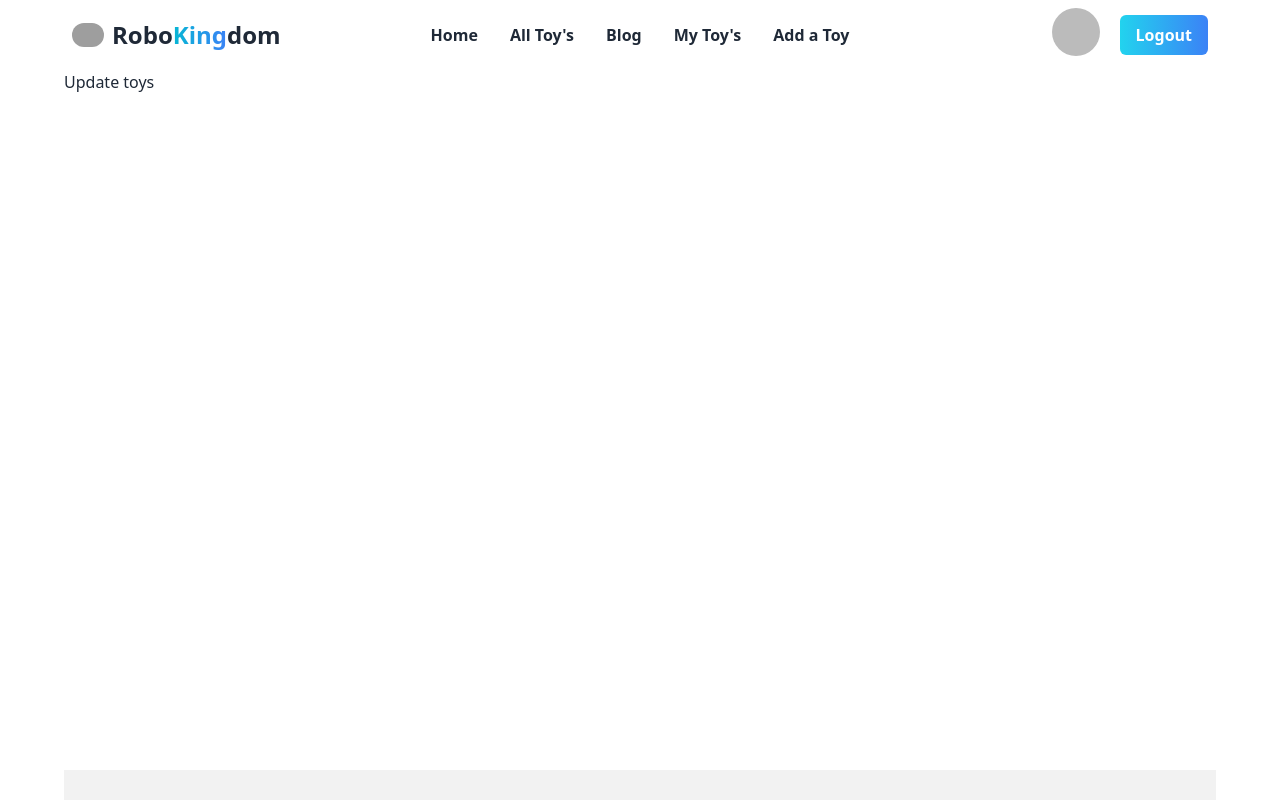
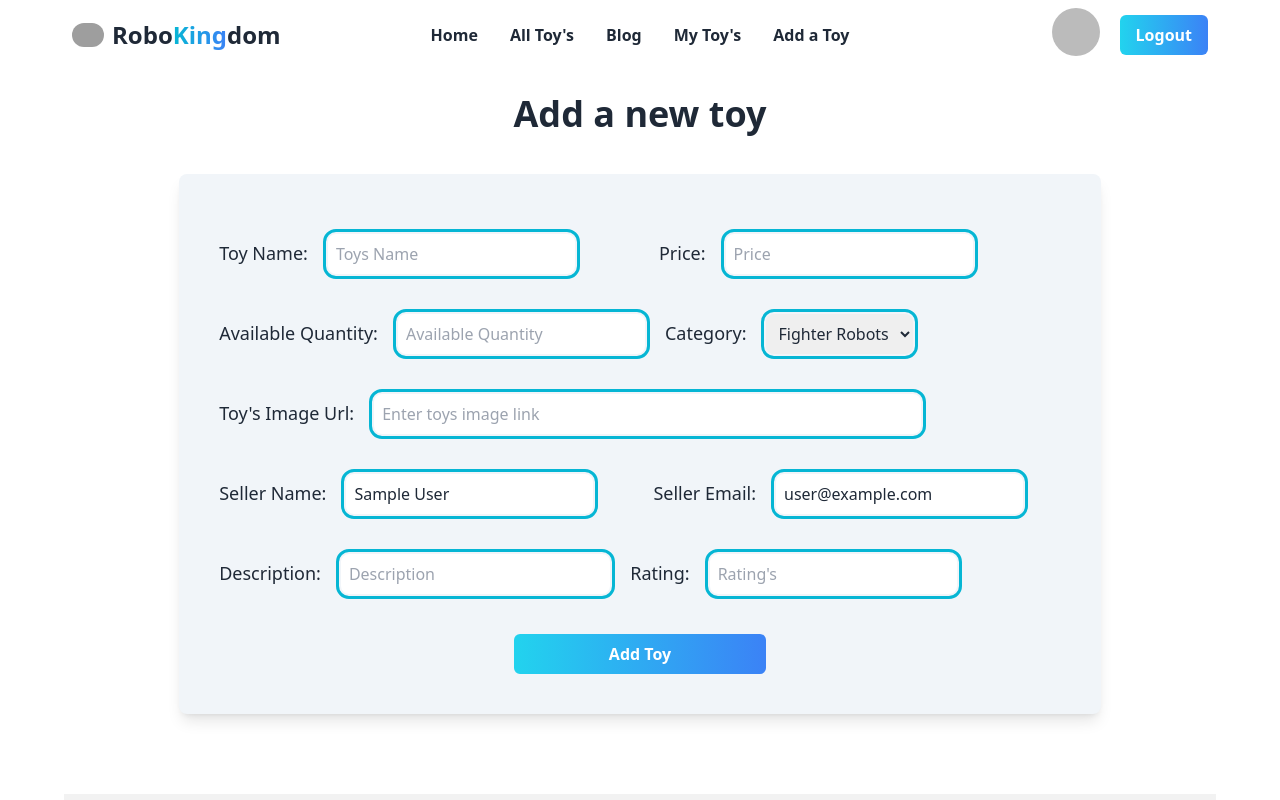
Before and after one commit to Mdsakib999/Toy-Shop-client-side, a React (Vite) app: page /updateToys in a window 1280 px wide. Shown: the top 800 px of the page. Built offline with nearby package versions, Linux system fonts and the light colour scheme; no server answers; sample sign-in values are in the browser's storage; grey boxes are pictures that could not be loaded.

Commit message:
added add toy page

```diff
--- a/package.json
+++ b/package.json
@@ -17,6 +17,7 @@
     "match-sorter": "^6.3.1",
     "react": "^18.2.0",
     "react-dom": "^18.2.0",
+    "react-hook-form": "^7.43.9",
     "react-router-dom": "^6.11.2",
     "sort-by": "^1.2.0"
   },
--- a/src/components/UpdateToys.jsx
+++ b/src/components/UpdateToys.jsx
@@ -1,11 +1,127 @@
-import React from 'react';
+import React, { useContext } from "react";
+import { useForm } from "react-hook-form";
+// import CreatableSelect from "react-select/creatable";
+import { AuthContext } from "../provider/AuthProvider";
 
 const UpdateToys = () => {
-    return (
-        <div>
-            <h1>Update toys</h1>
-        </div>
-    );
+  const { user } = useContext(AuthContext);
+
+  const {
+    register,
+    handleSubmit,
+    watch,
+    formState: { errors },
+  } = useForm();
+  const onSubmit = (data) => {
+    console.log(data);
+  };
+
+  return (
+    <div>
+      <h1 className="text-4xl font-semibold text-center mt-6">Add a new toy</h1>
+      <div className="w-[80%] mx-auto my-10 bg-slate-100 p-10 rounded-lg shadow-lg ">
+        <form onSubmit={handleSubmit(onSubmit)}>
+          {errors.exampleRequired && <span>This field is required</span>}
+
+          <label className="text-lg font-medium ">Toy Name:</label>
+          <input
+            className="text-input outline outline-offset-2 outline-cyan-500 p-2 rounded-lg m-5"
+            {...register("toy_name", { required: true })}
+            placeholder="Toys Name"
+            //   defaultValue="Web developer"
+          />
+
+          <label className="text-lg font-medium ml-16">Price:</label>
+          <input
+            className="text-input outline outline-offset-2 outline-cyan-500 p-2 rounded-lg m-5"
+            {...register("price", { required: true })}
+            placeholder="Price"
+            type="number"
+          />
+          <br />
+
+          <label className="text-lg font-medium ">Available Quantity:</label>
+          <input
+            className="text-input outline outline-offset-2 outline-cyan-500 p-2 rounded-lg m-5"
+            {...register("availableQuantity", { required: true })}
+            placeholder="Available Quantity"
+            type="number"
+          />
+
+          <label className="text-lg font-medium ">Category:</label>
+          <select
+            className="text-input outline outline-offset-2 outline-cyan-500 p-2 rounded-lg m-5"
+            {...register("category")}
+          >
+            <option value="Fighter Robots">Fighter Robots</option>
+            <option
+              value="Car Robots"
+            >
+              Car Robots
+            </option>
+            <option value="Robo Animal">Animal Robot</option>
+          </select>
+
+          <br></br>
+
+          <label className="text-lg font-medium ">Toy's Image Url:</label>
+          <input
+            className="text-input w-[65%] outline outline-offset-2 outline-cyan-500 p-2 rounded-lg m-5"
+            {...register("image", { required: true })}
+            placeholder="Enter toys image link"
+            type="url"
+            // defaultValue="https://images.pexels.com/photos/2528118/pexels-photo-2528118.jpeg?auto=compress&cs=tinysrgb&w=600"
+          />
+          <br />
+
+<label className="text-lg font-medium ">Seller Name:</label>
+          <input
+            className="text-input outline outline-offset-2 outline-cyan-500 p-2 rounded-lg m-5 "
+            value={user?.displayName}
+            {...register("sellerName")}
+            placeholder="Seller Name"
+            type="text"
+          />
+          <label className="text-lg font-medium ml-10">Seller Email:</label>
+          <input
+            className="text-input outline outline-offset-2 outline-cyan-500 p-2 rounded-lg m-5 "
+            value={user?.email}
+            {...register("sellerEmail")}
+            placeholder="your email"
+            type="email"
+          />
+          {/* <CreatableSelect
+              className="w-75"
+              defaultValue={selectedOption}
+              onChange={setSelectedOption}
+              options={options}
+              isMulti
+            /> */}
+            <br></br>
+            <label className="text-lg font-medium ">Description:</label>
+          <input
+            className="text-input w-[32%] outline outline-offset-2 outline-cyan-500 p-2 rounded-lg m-5"
+            {...register("description")}
+            placeholder="Description"
+            type="text"
+          />
+          <label className="text-lg font-medium ">Rating:</label>
+          <input
+            className="text-input outline outline-offset-2 outline-cyan-500 p-2 rounded-lg m-5"
+            {...register("rating", { required: true })}
+            placeholder="Rating's"
+            type="number"
+          />
+          <br></br>
+          <div className="lg:w-[30%] mx-auto ">
+          <input className="submit-btn px-4 py-2 rounded-md
+          text-white font-semibold text-base bg-gradient-to-r from-cyan-400 to-blue-500 hover:from-blue-500 hover:to-cyan-400 ... w-[100%] mt-5 "
+            value="Add Toy" type="submit" />
+          </div>
+        </form>
+      </div>
+    </div>
+  );
 };
 
 export default UpdateToys;
```
Also changed, not shown: 1 other file (tests, documents, lock files or other folders).
